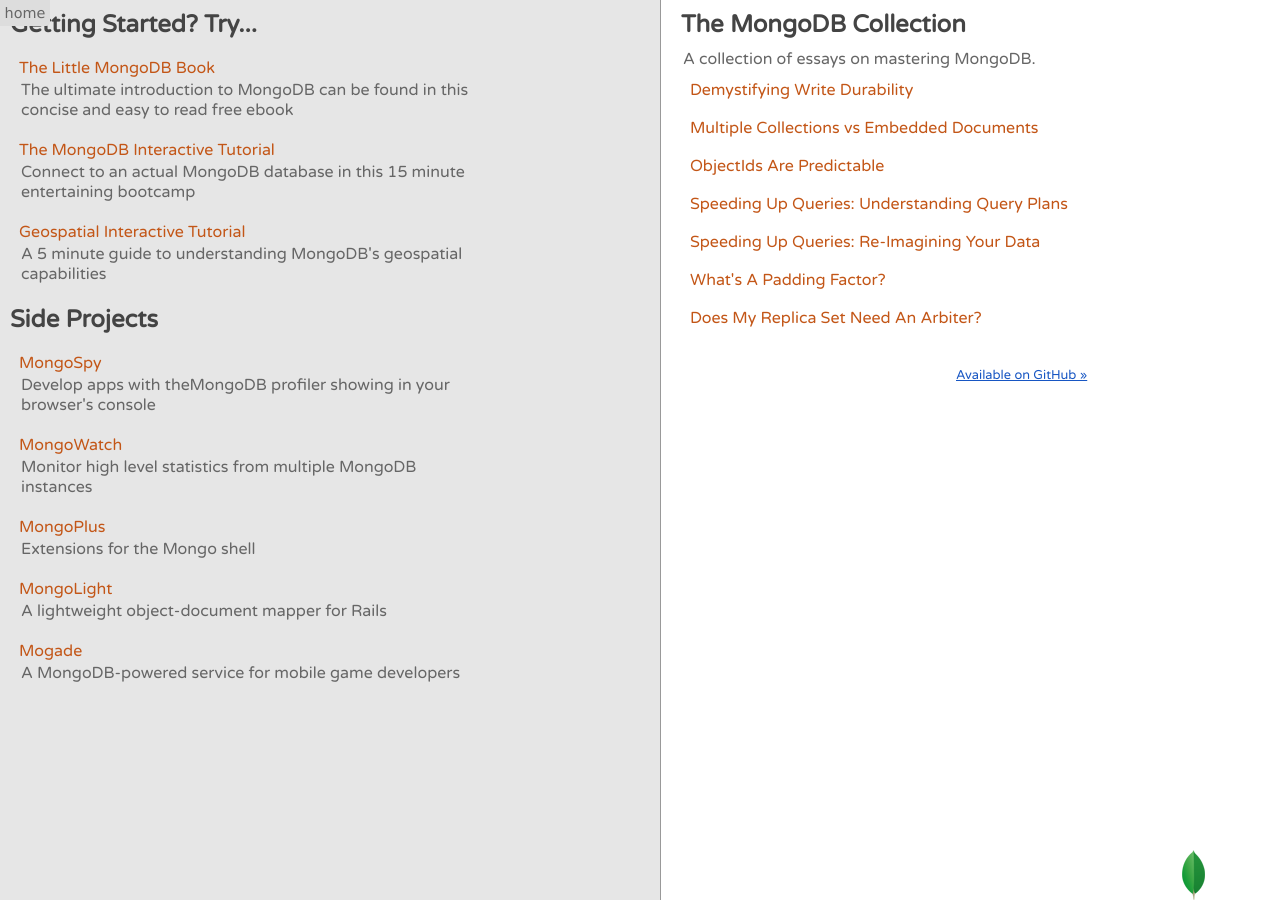
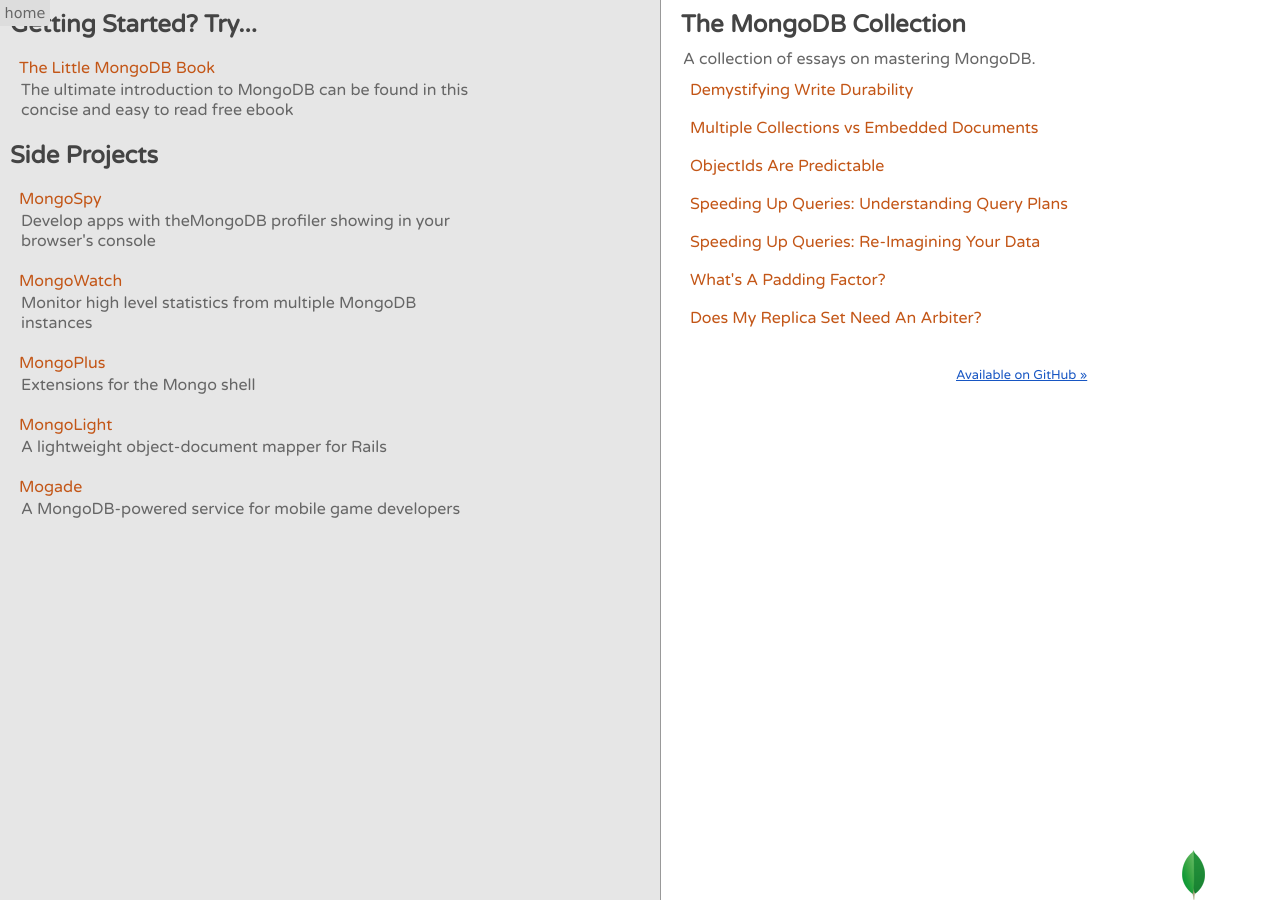
Before and after one commit to karlseguin/mongly, a Jekyll site: the page built from index.html, in a window 1280 px wide. Built offline with Jekyll 4.4.1, drawn with Linux system fonts in a browser that asks for light colours; nearby versions of some CDN libraries.

Commit message:
removed links to tutorial

```diff
--- a/index.html
+++ b/index.html
@@ -13,15 +13,6 @@
          <p>The ultimate introduction to MongoDB can be found in this concise and easy to read free ebook</p>
        </a>
      </li>
-     <li><a href="http://tutorial.mongly.com/tutorial/index">
-       The MongoDB Interactive Tutorial
-       <p>Connect to an actual MongoDB database in this 15 minute entertaining bootcamp</p>
-     </a></li>
-     <li>
-       <a href="http://tutorial.mongly.com/geo/index">
-         Geospatial Interactive Tutorial
-         <p>A 5 minute guide to understanding MongoDB's geospatial capabilities</p>
-       </a></li>
    </ul>
    <h2>Side Projects</h2>
    <ul>
```
